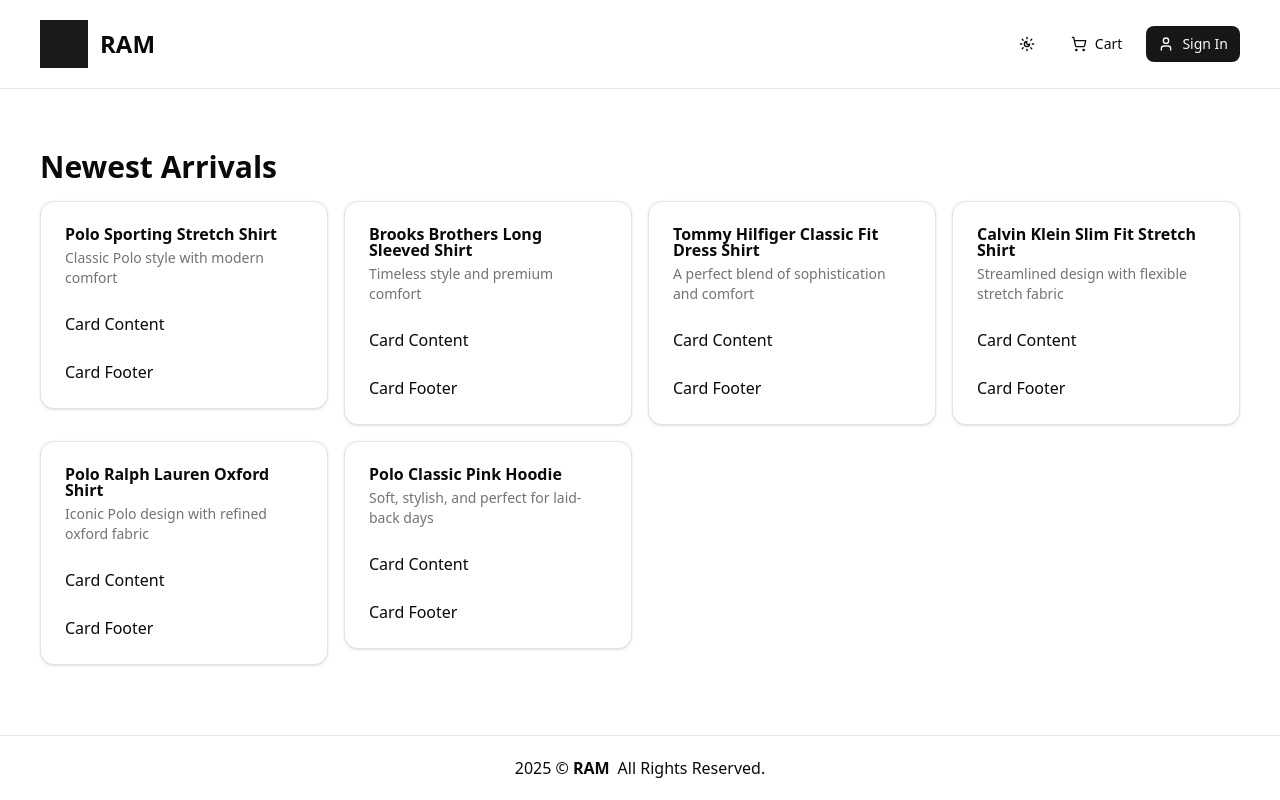
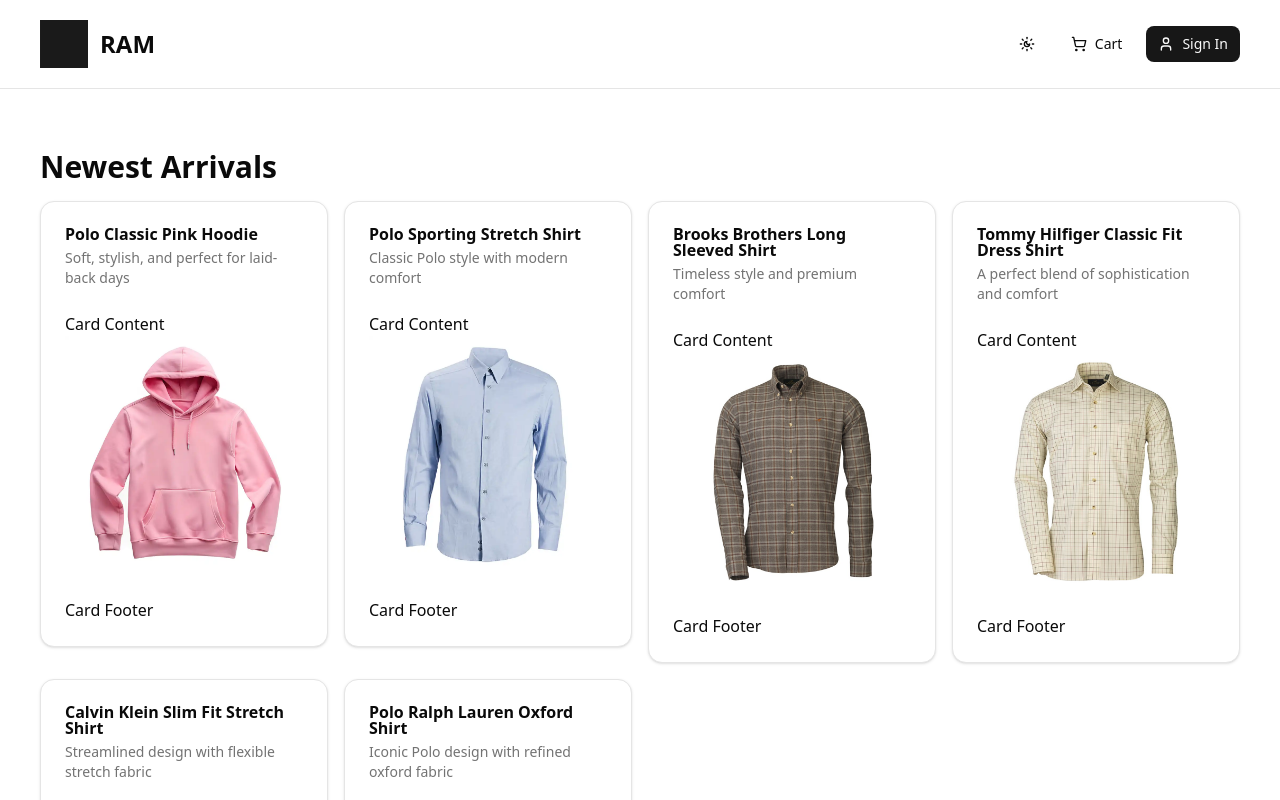
Before and after one commit to MarioLuigie/RAM_store, a Next.js app: page / in a window 1280 px wide. Shown: the top 800 px of the page. Built offline with nearby package versions, Linux system fonts and the light colour scheme; no server answers.

Commit message:
Styles: Style scrollbars in globals.css

```diff
--- a/src/app/globals.css
+++ b/src/app/globals.css
@@ -119,9 +119,26 @@
   * {
     @apply border-border outline-ring/50;
   }
+
   body {
     @apply bg-background text-foreground;
   }
+  /* Style scrollbar*/
+	::-webkit-scrollbar {
+		width: 4px;
+		height: 2px;
+	}
+	::-webkit-scrollbar-track {
+		background: #333;
+	}
+
+	::-webkit-scrollbar-thumb {
+		background: #555;
+	}
+
+	::-webkit-scrollbar-thumb:hover {
+		background: #222;
+	}
 }
 
 @layer utilities {
--- a/src/components/content/ProductCard.tsx
+++ b/src/components/content/ProductCard.tsx
@@ -21,6 +21,13 @@
 				</CardHeader>
 				<CardContent>
 					<p>Card Content</p>
+					<Image
+						src={product.images[0]}
+						alt={product.name}
+						width={300}
+						height={300}
+						priority
+					/>
 				</CardContent>
 				<CardFooter>
 					<p>Card Footer</p>
--- a/src/lib/models/sample-data.ts
+++ b/src/lib/models/sample-data.ts
@@ -1,13 +1,30 @@
 const sampleData = {
 	products: [
+		{
+			name: 'Polo Classic Pink Hoodie',
+			slug: 'polo-classic-pink-hoodie',
+			category: "Men's Sweatshirts",
+			description: 'Soft, stylish, and perfect for laid-back days',
+			images: [
+				'/assets/images/sample-products/p6-1.jpg',
+				'/assets/images/sample-products/p6-2.jpg',
+			],
+			price: 99.99,
+			brand: 'Polo',
+			rating: 4.6,
+			numReviews: 12,
+			stock: 8,
+			isFeatured: true,
+			banner: null,
+		},
 		{
 			name: 'Polo Sporting Stretch Shirt',
 			slug: 'polo-sporting-stretch-shirt',
 			category: "Men's Dress Shirts",
 			description: 'Classic Polo style with modern comfort',
 			images: [
-        '/images/sample-products/p1-1.jpg',
-        '/images/sample-products/p1-2.jpg',
+				'/assets/images/sample-products/p1-1.jpg',
+				'/assets/images/sample-products/p1-2.jpg',
 			],
 			price: 59.99,
 			brand: 'Polo',
@@ -23,8 +40,8 @@
 			category: "Men's Dress Shirts",
 			description: 'Timeless style and premium comfort',
 			images: [
-        '/images/sample-products/p2-1.jpg',
-        '/images/sample-products/p2-2.jpg',
+				'/assets/images/sample-products/p2-1.jpg',
+				'/assets/images/sample-products/p2-2.jpg',
 			],
 			price: 85.9,
 			brand: 'Brooks Brothers',
@@ -40,8 +57,8 @@
 			category: "Men's Dress Shirts",
 			description: 'A perfect blend of sophistication and comfort',
 			images: [
-        '/images/sample-products/p3-1.jpg',
-        '/images/sample-products/p3-2.jpg',
+				'/assets/images/sample-products/p3-1.jpg',
+				'/assets/images/sample-products/p3-2.jpg',
 			],
 			price: 99.95,
 			brand: 'Tommy Hilfiger',
@@ -57,8 +74,8 @@
 			category: "Men's Dress Shirts",
 			description: 'Streamlined design with flexible stretch fabric',
 			images: [
-        '/images/sample-products/p4-1.jpg',
-        '/images/sample-products/p4-2.jpg',
+				'/assets/images/sample-products/p4-1.jpg',
+				'/assets/images/sample-products/p4-2.jpg',
 			],
 			price: 39.95,
 			brand: 'Calvin Klein',
@@ -74,8 +91,8 @@
 			category: "Men's Dress Shirts",
 			description: 'Iconic Polo design with refined oxford fabric',
 			images: [
-        '/images/sample-products/p5-1.jpg',
-        '/images/sample-products/p5-2.jpg',
+				'/assets/images/sample-products/p5-1.jpg',
+				'/assets/images/sample-products/p5-2.jpg',
 			],
 			price: 79.99,
 			brand: 'Polo',
@@ -85,24 +102,7 @@
 			isFeatured: false,
 			banner: null,
 		},
-    {
-      name: 'Polo Classic Pink Hoodie',
-      slug: 'polo-classic-pink-hoodie',
-      category: "Men's Sweatshirts",
-      description: 'Soft, stylish, and perfect for laid-back days',
-      images: [
-        '/images/sample-products/p6-1.jpg',
-        '/images/sample-products/p6-2.jpg',
 	],
-      price: 99.99,
-      brand: 'Polo',
-      rating: 4.6,
-      numReviews: 12,
-      stock: 8,
-      isFeatured: true,
-      banner: null,
-    },
-  ],
-};
+}
 
-export default sampleData;
+export default sampleData
```
Lines whose indentation alone changed are shown as unchanged.
